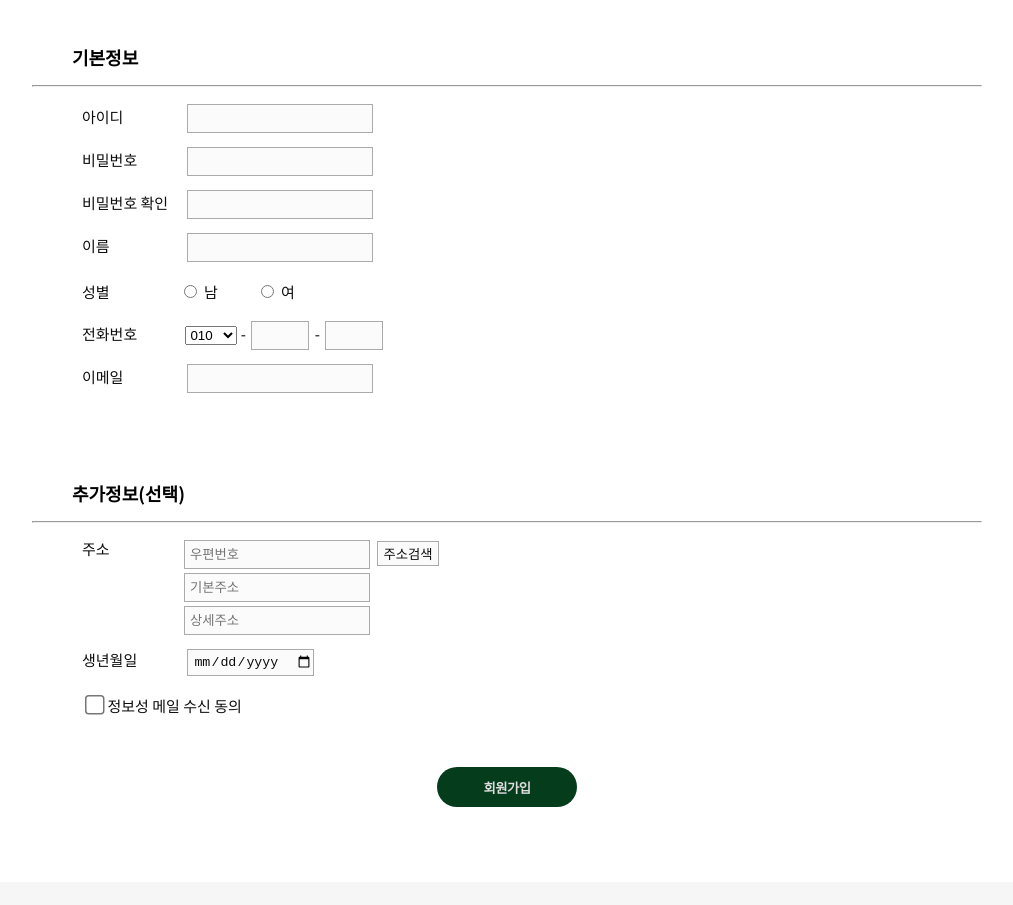
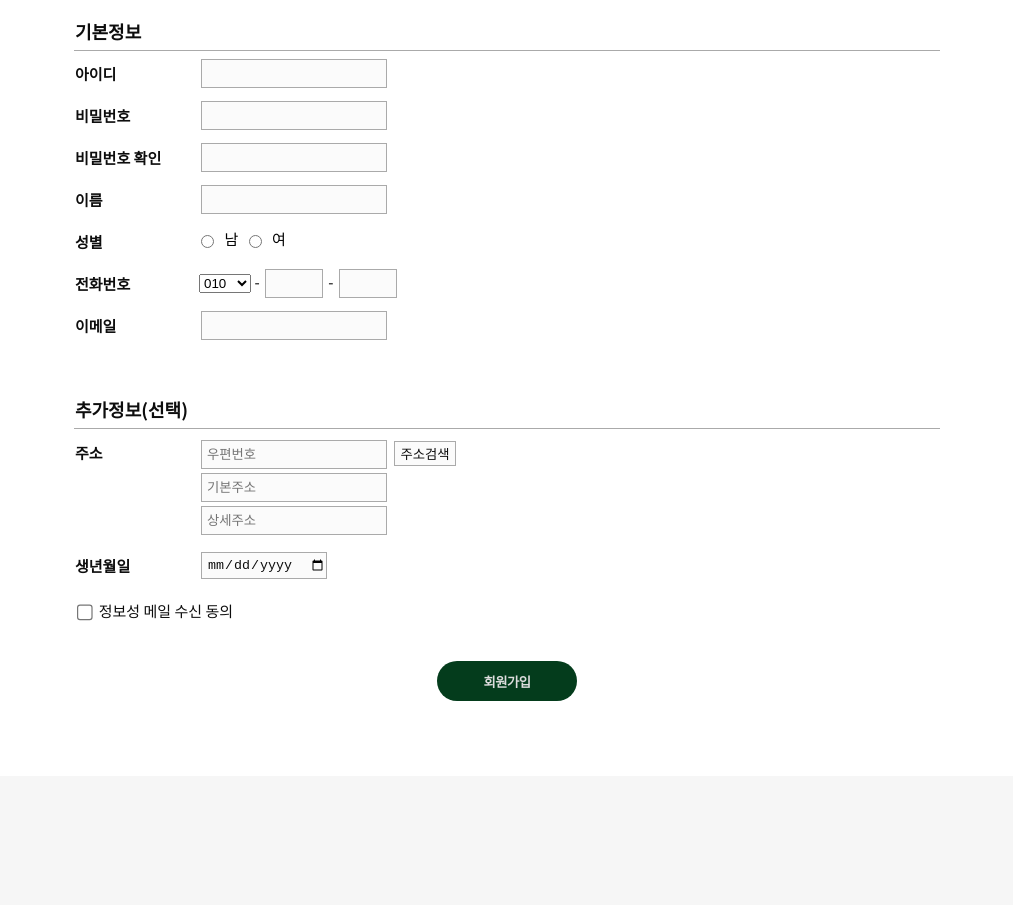
Before and after one commit to venandi48/KH_project, a plain HTML site: page leeeunji/member.html in a window 1280 px wide. Shown: the part 263-1168 px from the top of the page, without its empty margins (133-1146 px from the left). Drawn offline with Linux system fonts and the light colour scheme; a web font is replaced by a local one.

Commit message:
220427 foodtrip - background, member - table form, hover cusor

```diff
--- a/leeeunji/css/aboutme.css
+++ b/leeeunji/css/aboutme.css
@@ -72,7 +72,7 @@ section {
 }
 .intro #toCnCBtn:hover {
     box-shadow: none;
-
+    cursor: pointer;
 }
 /*--------------------- second ---------------------*/
 .channel {
@@ -124,12 +124,14 @@ section {
     background-position: center;
     color: #0d0d0d00;
     background-image: url(../images/github_black.png);
+    cursor: pointer;
 }
 #notion:hover {
     opacity: 0.8;
     background-position: center;
     color: #0d0d0d00;
     background-image: url(../images/notion_black.png);
+    cursor: pointer;
 }
 
 /*--------------------- third ----------------------*/
--- a/leeeunji/css/foodtrip.css
+++ b/leeeunji/css/foodtrip.css
@@ -1,3 +1,11 @@
+#container {
+    background-image: linear-gradient(#ffffffee,#ffffffee),url(../images/foodtrip_bgi.jpg);
+    background-size: cover;
+    background-position: top;
+}
+#container>*{
+    opacity: 1;
+}
 header {
     height: 100px;
     background: none;
@@ -67,14 +75,25 @@ p.boardTop {
 }
 li.posting {
     margin: 2px;
-    background-color: lightgray;
+    background-color: none;
     width: 300px;
     height: 300px;
+    position: relative;
+    border: 1px solid #ffffff00;
 }
 li.posting img {
     width: inherit;
     height: inherit;
-
+    border-radius: 10px;
+    opacity: .9;
+}
+li.posting:hover {
+    border: 1px solid #333333ee;
+    border-radius: 10px;
+    cursor: pointer;
+}
+li.posting img:hover {
+    opacity: 1;
 }
 
 /*--------------------- review ---------------------*/
@@ -122,6 +141,10 @@ li.posting img {
     background-repeat: no-repeat;
     background-position: center;
     background-size: 60%;
+}
+#closeReviewBtn:hover {
+    background-color: #bbac9b;
+    cursor: pointer;
 }
 .review-wrapper {
     padding: 50px 70px;
--- a/leeeunji/css/mainpage.css
+++ b/leeeunji/css/mainpage.css
@@ -1,6 +1,6 @@
 
 #container {
-    background-image: url(../images/alyssa-hurley-yekIZ4ltv1o-unsplash.jpg);
+    background-image: url(../images/mainhome_bgi.jpg);
     background-repeat: no-repeat;
     background-size: cover;
     background-position: center;
@@ -50,6 +50,9 @@ header button.arrow {
 header img.arrow {
     width: 60px;
     transform: rotate(90deg);
+}
+header img.arrow:hover {
+    cursor: pointer;
 }
 
 /*==================== section =====================*/
--- a/leeeunji/css/member.css
+++ b/leeeunji/css/member.css
@@ -4,7 +4,7 @@
     login.html (로그인)
 */
 /*===================== common =====================*/
-.joinSection, .loginSection{
+.loginSection{
     padding: 25px 0;
     margin-top: 20px;
 
@@ -13,20 +13,26 @@
     justify-content: center;
     align-items: center;
 }
+
+.joinSection{ /*추가*/
+    padding: 25px 0;
+    margin-top: 20px;
+}
 form {
     display: flex;
     flex-direction: column;
     align-items: center;
     font-size: 15px;
 }
-form>h1 {
-    margin: 20px;
-    font-size: 30px;
-    letter-spacing: 1px;
+table {
+    padding: 0 40px;
+    text-align: left;
 }
-fieldset>h1 {
-    padding-left: 40px;
+thead {
     font-size: 18px;
+}
+thead th {
+    border-bottom: 1px solid #aaa;
 }
 #submitBtn {
     width: 140px;
@@ -38,23 +44,23 @@ fieldset>h1 {
     font-weight: 700;
     letter-spacing: -.5px;
 }
-
+#submitBtn:hover{
+    cursor: pointer;
+}
 /*---------------------- join ----------------------*/
-.join-fieldset {
+.join-table {
     width: 950px;
     margin: 20px;
-    border: none;
 }
-.join-fieldset li {
-    margin: 10px;
-    list-style: none;
+
+.join-table tr {
+    height: 40px;
 }
-.join-fieldset label {
-    display: inline-block;
-    width: 100px;
+.join-table tr>:first-child {
+    width: 120px;
     color: #0D0D0D;
 }
-.join-fieldset input {
+.join-table input {
     margin: 2px;
     height: 25px;
     padding-left: 5px;
@@ -62,27 +68,29 @@ fieldset>h1 {
     background-color: #fbfbfb;
     color: #0D0D0D;
 }
-.mailingLi, .genderLi{
-    display: flex;
-    height: 35px;
-    align-items: center;
+.mailingTd {
+    height: 50px;
 }
-.genderLi #maleLabel, .genderLi #femaleLabel {
+.mailingTd>input, .genderTd>input {
+    vertical-align: middle;
+}
+.genderTd #maleLabel, .genderTd #femaleLabel {
     width: 50px;
     margin: 5px
 }
-.mailingLi input{
-    zoom: 1.5;
-}
-.mailingLi label {
-    width: auto;
+.mailingTd input{
+    zoom: 1.2;
 }
 label.address  {
     height: 100px;
     float: left;
+    padding-top: 10px;
 }
 .joinSection #submitBtn {
     margin-bottom: 50px;
+}
+.joinSection #submitBtn:hover {
+    cursor: pointer;
 }
 
 /*--------------------- login ----------------------*/
--- a/leeeunji/member.html
+++ b/leeeunji/member.html
@@ -48,35 +48,41 @@
             <form action="">
                 <h1>회원가입</h1>
 
-                <fieldset class="join-fieldset basicInfo">
-                    <h1>기본정보</h1>
-                    <hr>
-                    <ul>
-                        <li>
-                            <label for="userId">아이디</label>
-                            <input type="text" name="userId" id="userId" required>
-                        </li>
-                        <li>
-                            <label for="userPw">비밀번호</label>
-                            <input type="password" name="userPw" id="userPw" required>
-                        </li>
-                        <li>
-                            <label for="userPwCheck">비밀번호 확인</label>
-                            <input type="password" name="userPwCheck" id="userPwCheck" required>
-                        </li>
-                        <li>
-                            <label for="userName">이름</label>
-                            <input type="text" name="userName" id="userName" required>
-                        </li>
-                        <li class="genderLi">
-                            <label>성별</label>
+                <table class="join-table basicInfo">
+                    <thead>
+                        <tr>
+                            <th colspan="2">기본정보</th>
+                        </tr>
+                    </thead>
+                    <tbody>
+                        <tr>
+                            <th><label for="userId">아이디</label></th>
+                            <td><input type="text" name="userId" id="userId" required></td>
+                        </tr>
+                        <tr>
+                            <th><label for="userPw">비밀번호</label></th>
+                            <td><input type="password" name="userPw" id="userPw" required></td>
+                        </tr>
+                        <tr>
+                            <th><label for="userPwCheck">비밀번호 확인</label></th>
+                            <td><input type="password" name="userPwCheck" id="userPwCheck" required></td>
+                        </tr>
+                        <tr>
+                            <th><label for="userName">이름</label></th>
+                            <td><input type="text" name="userName" id="userName" required></td>
+                        </tr>
+                        <tr>
+                            <th><label>성별</label></th>
+                            <td class="genderTd">
                                 <input type="radio" name="gender" id="gender-male" value="male" required>
                                 <label id="maleLabel" for="gender-male">남</label>
                                 <input type="radio" name="gender" id="gender-female" value="female">
                                 <label id="femaleLabel" for="gender-female">여</label>
-                        </li>
-                        <li>
-                            <label>전화번호</label>
+                            </td>
+                        </tr>
+                        <tr>
+                            <th><label>전화번호</label></th>
+                            <td>
                                 <select name="tel1" id="tel1">
                                     <option value="010" selected>010</option>
                                     <option value="011">011</option>
@@ -114,40 +120,51 @@
                                 <input type="tel" name="tel2" id="tel2" minlength="3" maxlength="4" size="4" required>
                                 <span>-</span>
                                 <input type="tel" name="tel3" id="tel3" minlength="4" maxlength="4" size="4" required>
-                        </li>
-                        <li>
-                            <label for="email">이메일</label>
-                            <input type="email" name="email" id="email" required>
-                        </li>
-                    </ul>
+                            </td>
+                        </tr>
+                        <tr>
+                            <th><label for="email">이메일</label></th>
+                            <td><input type="email" name="email" id="email" required></td>
+                        </tr>
+                    </tbody>
+                    <tfoot></tfoot>
+                </table>
 
-                </fieldset>
-
-                <fieldset class="join-fieldset additionalInfo">
-                    <h1>추가정보(선택)</h1>
-                    <hr>
-                    <ul>
-                        <li>
-                            <label class="address" for="searchAddress">주소</label>
+                <table class="join-table additionalInfo">
+                    <thead>
+                        <tr>
+                            <th colspan="2">추가정보(선택)</th>
+                        </tr>
+                    </thead>
+                    <tbody>
+                        <tr>
+                            <th><label class="address" for="searchAddress">주소</label></th>
+                            <td>
                                 <div class="address">
                                     <input type="text" id="postcode" placeholder="우편번호" disabled>
                                     <input type="button" id="searchAddress" onclick="execDaumPostcode()" value="주소검색"><br>
                                     <input type="text" id="address" placeholder="기본주소" disabled><br>
                                     <input type="text" id="detailAddress" placeholder="상세주소">
                                 </div>
-                        </li>
-                        <li>
-                            <label for="birth">생년월일</label>
-                            <input type="date" name="birth" id="birth" value="0000/00/00"><br>
-                        </li>
-                        <li class="mailingLi">
+                            </td>
+                        </tr>
+                        <tr>
+                            <th><label for="birth">생년월일</label></th>
+                            <td><input type="date" name="birth" id="birth" value="0000/00/00"></td>
+                        </tr>
+                        <tr>
+                            <td colspan="2" class="mailingTd">
                                 <input type="checkbox" name="mailing" id="mailing" value="true">
                                 <label for="mailing">정보성 메일 수신 동의</label>
-                        </li>
-                    </ul>
-                </fieldset>
+                            </td>
+                        </tr>
+                    </tbody>
+                    <tfoot></tfoot>
+                </table>
+
                 <input id="submitBtn" type="submit" value="회원가입">
             </form>
+
         </section>
 
 
@@ -169,7 +186,5 @@
 
     </div>
 
-
-
 </body>
 </html>
```
Also changed, not shown: leeeunji/images/foodtrip_bgi.jpg (added), 2 other files. Lines whose indentation alone changed are shown as unchanged.
